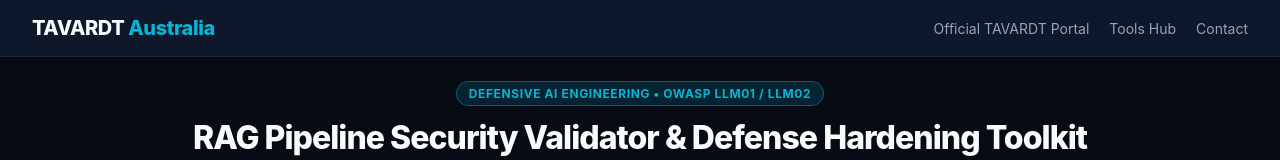
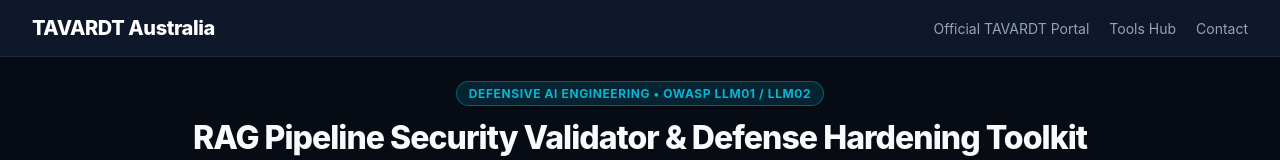
Before and after one commit to TAVARDT-Australia/rag-security-hardener-au, a plain HTML site: page index.html in a window 1280 px wide. Shown: the top 160 px of the page. Drawn offline with Linux system fonts and the light colour scheme.

Commit message:
style: remove blue highlight from brand jurisdiction name in header

```diff
--- a/index.html
+++ b/index.html
@@ -28,8 +28,7 @@
     body { background-color: var(--bg); color: var(--text); min-height: 100vh; display: flex; flex-direction: column; }
 
     header { background-color: var(--surface); border-bottom: 1px solid var(--border); padding: 1rem 2rem; display: flex; justify-content: space-between; align-items: center; flex-wrap: wrap; gap: 1rem; }
-    .brand { font-size: 1.25rem; font-weight: 800; letter-spacing: -0.02em; }
-    .brand span { color: var(--accent); }
+    .brand { font-size: 1.25rem; font-weight: 800; letter-spacing: -0.02em; color: #fff; }
     .nav-links { display: flex; gap: 1.25rem; font-size: 0.875rem; align-items: center; }
     .nav-links a { color: var(--text-muted); text-decoration: none; transition: color 0.2s; }
     .nav-links a:hover { color: var(--accent); }
@@ -129,7 +128,7 @@
 <body>
 
   <header>
-    <div class="brand">TAVARDT <span>Australia</span></div>
+    <div class="brand">TAVARDT Australia</div>
     <div class="nav-links">
       <a href="https://tavardt.com.au" target="_blank" rel="noopener">Official TAVARDT Portal</a>
       <a href="https://tools.tavardt.com.au" target="_blank" rel="noopener">Tools Hub</a>
```
